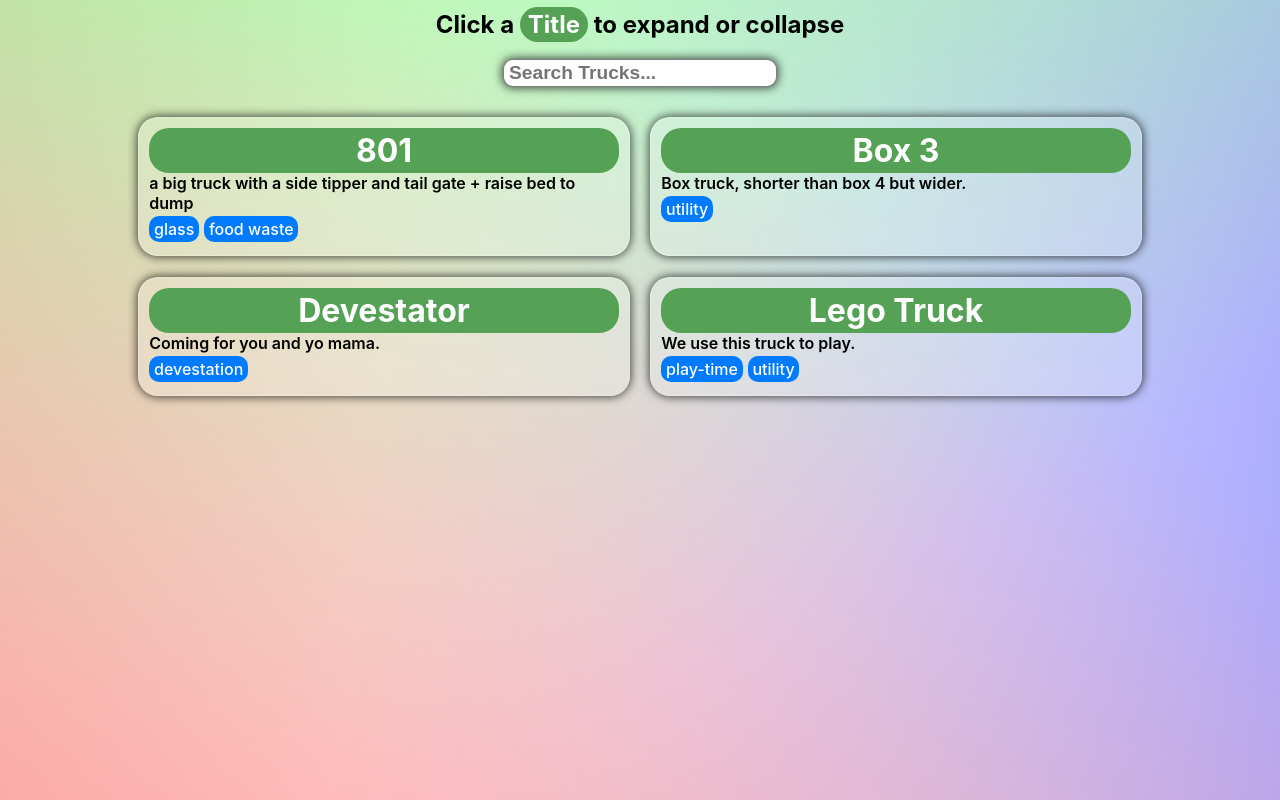
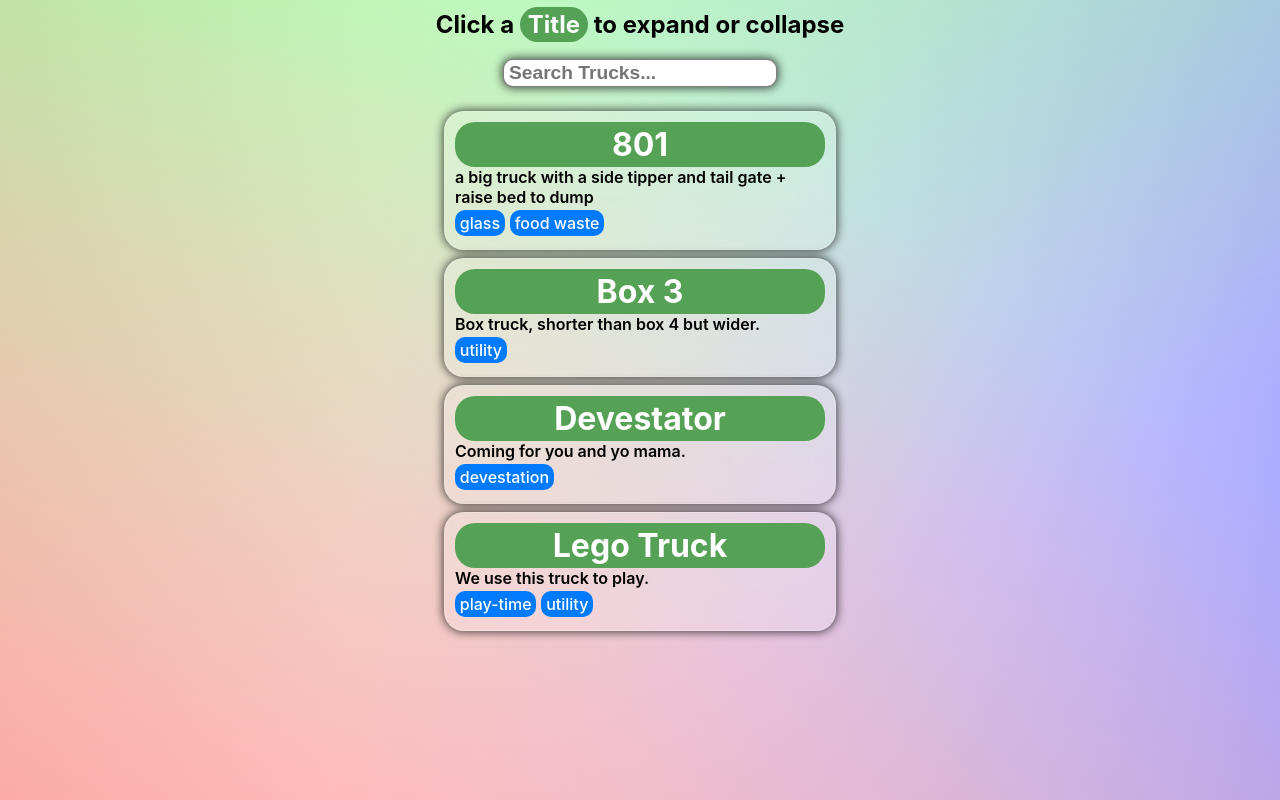
Before and after one commit to moefingers/quirkTruck, a React (Create React App) app: page / in a window 1280 px wide. Built offline with nearby package versions, Linux system fonts and the light colour scheme.

Commit message:
created max width to prevent oversizing on desktop

```diff
--- a/src/css/style1.css
+++ b/src/css/style1.css
@@ -82,7 +82,8 @@ header {
 #truck-cards-container {
     display: flex;
     flex-wrap: wrap;
-    width: 80%;
+    width: 100%;
+    max-width: 400px;
     margin: auto;
 }
 
```
